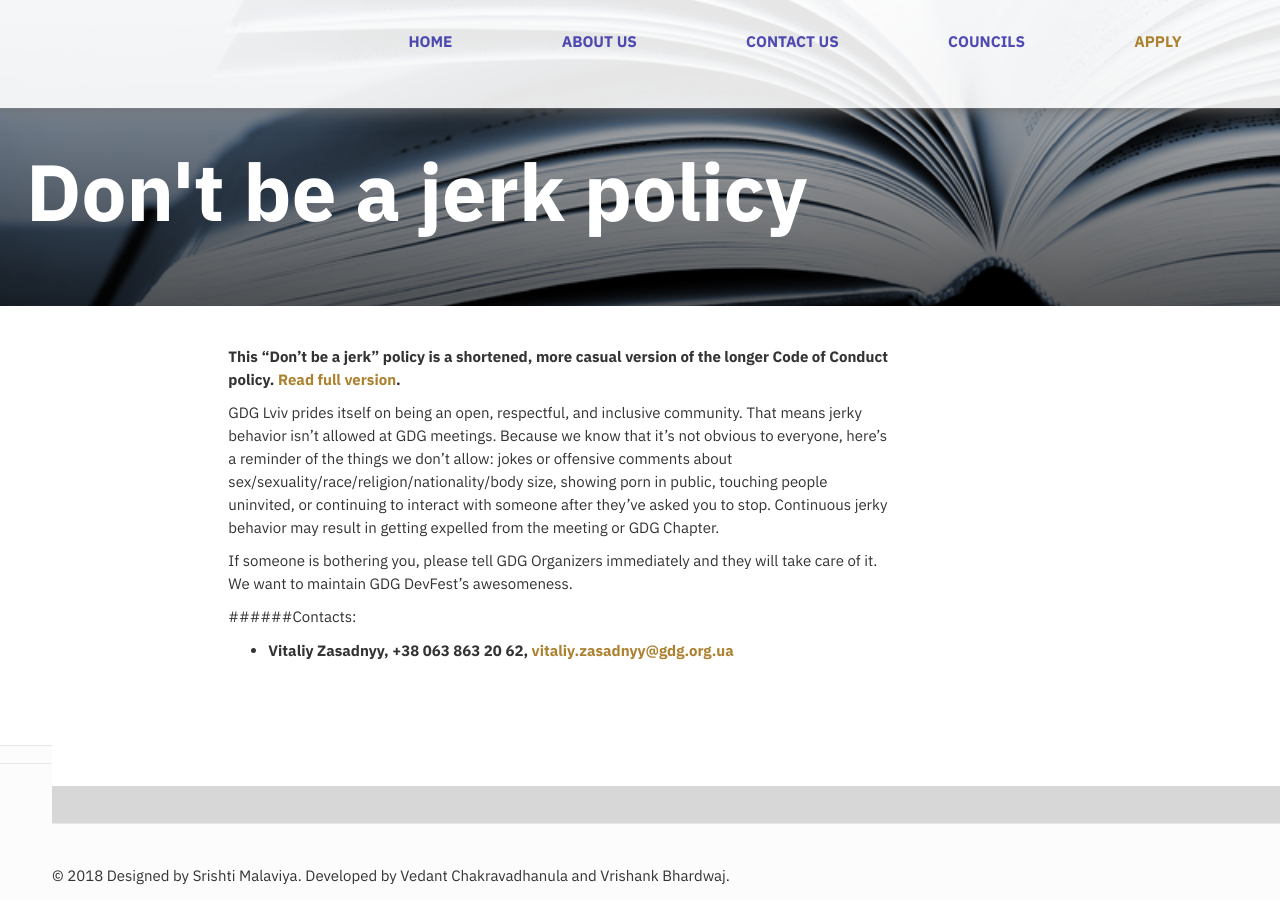
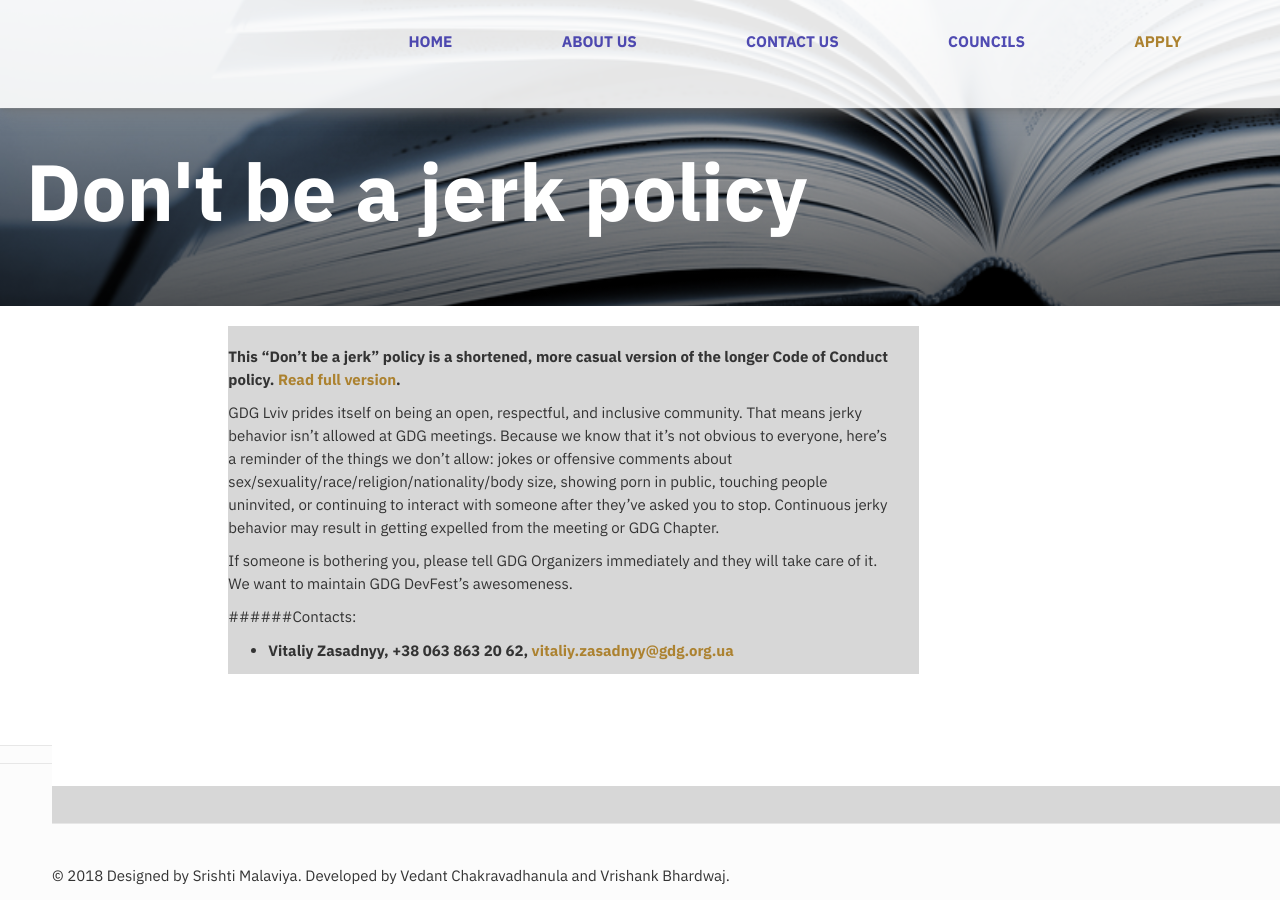
Before and after one commit to rupam170123041/IITG-MUN.github.io, a Jekyll site: the page built from cod.md, in a window 1280 px wide and 900 px high, scrolled down 228 px. Built offline with Jekyll 4.4.1, drawn with Linux system fonts in a browser that asks for light colours; nearby versions of some CDN libraries; comment, search, counter and statistics services are not loaded.

```diff
--- a/css/main.css
+++ b/css/main.css
@@ -4326,6 +4326,7 @@
 
 .row {
     display: flex;
+    background-color: #d7d7d7;
 }
 
 .column {
```
